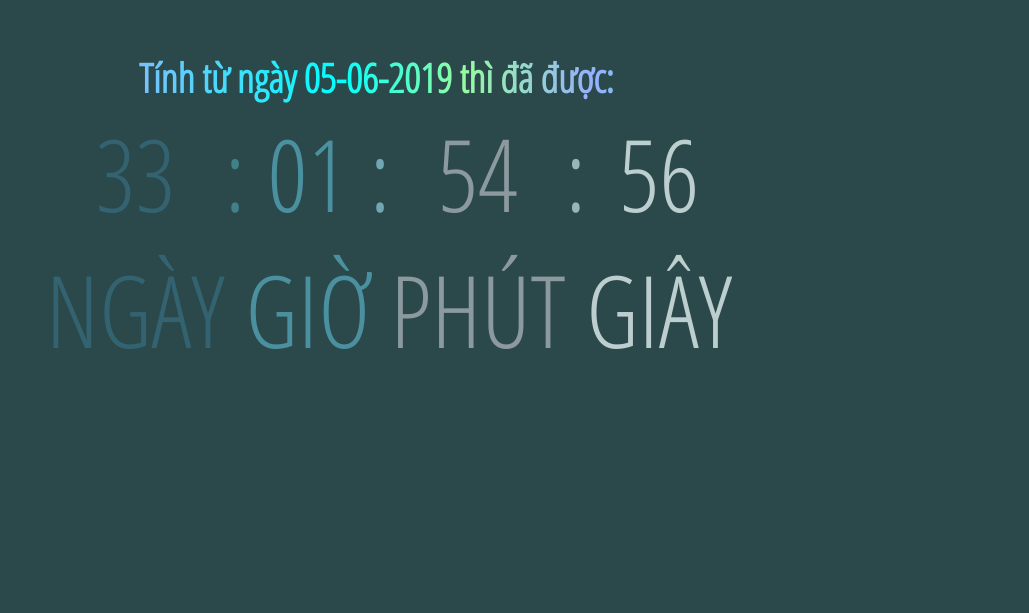
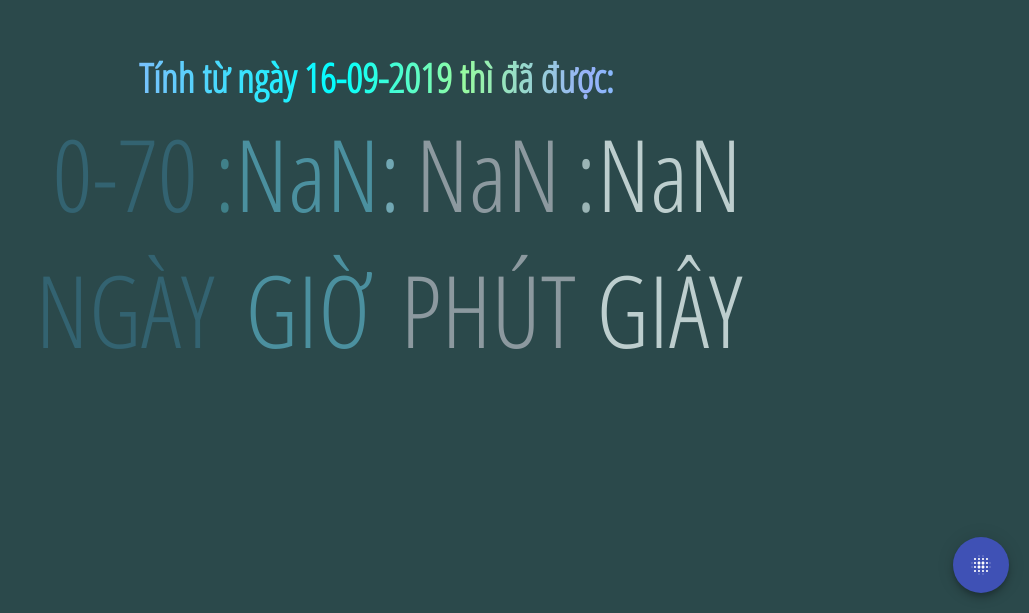
Before and after one commit to gpkbluesky/time, a React (Create React App) app: page / in a window 1280 px wide. Shown: the part 187-800 px from the top of the page, without its empty margins (251-1280 px from the left). Built offline with nearby package versions, Linux system fonts and the light colour scheme.

Commit message:
Add menu

```diff
--- /dev/null
+++ b/src/components/components/FabMenu.jsx
@@ -0,0 +1,77 @@
+import React, { useState } from 'react'
+
+import BlurOnIcon from '@material-ui/icons/BlurOn'
+import { Fab } from '@material-ui/core'
+import FacebookIcon from '@material-ui/icons/Facebook'
+import SettingPopover from './SettingPopover'
+import SettingsIcon from '@material-ui/icons/Settings'
+import { Zoom } from '@material-ui/core'
+import { social_url } from 'constants/social'
+
+const FabMenu = () => {
+  const [showMenu, setShowMenu] = useState(false)
+  const [showPopover, setShowPopover] = useState({
+    setting: false,
+    social: false
+  })
+  const [anchorEl, setAnchorEl] = useState(null)
+
+  const toggleShowMenu = () => setShowMenu(prev => !prev)
+
+  const onOpen = (event, name) => {
+    setShowPopover(prev => ({ ...prev, [name]: true }))
+    setAnchorEl(event.currentTarget)
+  }
+  const onClose = name => {
+    setShowPopover(prev => ({ ...prev, [name]: false }))
+    setAnchorEl(null)
+  }
+
+  const moveTo = link => {
+    window.open(link, '_blank')
+  }
+
+  return (
+    <div className="fab-menu">
+      <Fab color="primary" aria-label="menu" onClick={toggleShowMenu}>
+        <BlurOnIcon />
+      </Fab>
+      <div className="fab-menu-group">
+        <div className="fab-menu-item">
+          <Zoom
+            in={showMenu}
+            style={{ transitionDelay: showMenu ? '100ms' : '0ms' }}
+          >
+            <Fab
+              color="secondary"
+              aria-label="setting"
+              onClick={e => onOpen(e, 'setting')}
+            >
+              <SettingsIcon />
+            </Fab>
+          </Zoom>
+          <SettingPopover
+            open={showPopover.setting}
+            onClose={() => onClose('setting')}
+            anchorEl={anchorEl}
+          />
+        </div>
+        <div className="fab-menu-item">
+          <Zoom
+            in={showMenu}
+            style={{ transitionDelay: showMenu ? '200ms' : '100ms' }}
+          >
+            <Fab
+              aria-label="social"
+              onClick={() => moveTo(social_url.facebook)}
+            >
+              <FacebookIcon />
+            </Fab>
+          </Zoom>
+        </div>
+      </div>
+    </div>
+  )
+}
+
+export default FabMenu
--- /dev/null
+++ b/src/components/components/SettingPopover.jsx
@@ -0,0 +1,40 @@
+import Paper from '@material-ui/core/Paper'
+import Popover from '@material-ui/core/Popover'
+import React from 'react'
+import Typography from '@material-ui/core/Typography'
+import { makeStyles } from '@material-ui/core/styles'
+
+const useStyles = makeStyles(theme => ({
+  root: {
+    padding: theme.spacing(2)
+  }
+}))
+
+const SettingPopover = ({ onClose, open, anchorEl }) => {
+  const classes = useStyles()
+  return (
+    <Popover
+      className="menu-popover"
+      open={open}
+      anchorEl={anchorEl}
+      onClose={onClose}
+      anchorOrigin={{
+        vertical: 'top',
+        horizontal: 'center'
+      }}
+      transformOrigin={{
+        vertical: 'bottom',
+        horizontal: 'center'
+      }}
+    >
+      <Paper className={classes.root}>
+        <Typography component="h3" variant="h5">
+          Settings
+        </Typography>
+        <Typography component="p">I have no idea..</Typography>
+      </Paper>
+    </Popover>
+  )
+}
+
+export default SettingPopover
--- a/src/components/index.jsx
+++ b/src/components/index.jsx
@@ -1,2 +1,3 @@
 export { default as Introducing } from './components/Introducing'
 export { default as Clock } from './components/Clock'
+export { default as FabMenu } from './components/FabMenu'
--- /dev/null
+++ b/src/constants/date.js
@@ -0,0 +1,7 @@
+export const date = {
+  job: {
+    fresher: '06/05/2019',
+    junior: '09/16/2019'
+  },
+  love: {}
+}
--- /dev/null
+++ b/src/constants/social.js
@@ -0,0 +1,3 @@
+export const social_url = {
+  facebook: 'https://www.facebook.com/NguyenAlwaysSmile'
+}
--- a/src/main.scss
+++ b/src/main.scss
@@ -6,4 +6,6 @@
 
 @import './style/helper/helper';
 
+@import './style/components/FabMenu.scss';
+
 @import './style/page/app';
--- a/src/page/page/App.jsx
+++ b/src/page/page/App.jsx
@@ -1,20 +1,24 @@
 import 'main.scss'
 
-import { Clock, Introducing } from 'components'
+import { Clock, FabMenu, Introducing } from 'components'
 
 import React from 'react'
+import { date } from 'constants/date'
 
 const App = () => {
-  const thatDay = '06/05/2019'
+  const thatDay = date.job.junior
 
   return (
     <div className="App">
       <div className="group">
-        <>
-          <Introducing date={thatDay} />
-          <Clock date={thatDay} />
-        </>
+        {!!thatDay && (
+          <>
+            <Introducing date={thatDay} />
+            <Clock date={thatDay} />
+          </>
+        )}
       </div>
+      <FabMenu />
     </div>
   )
 }
--- /dev/null
+++ b/src/style/components/FabMenu.scss
@@ -0,0 +1,19 @@
+.fab-menu {
+  position: fixed;
+  right: 20px;
+  bottom: 20px;
+  &-group {
+    position: absolute;
+    right: 100%;
+    top: 0;
+    @include display-flex;
+    @include flex-dir(row-reverse);
+    .fab-menu-item {
+      position: relative;
+      margin-right: 10px;
+      &:first-child {
+        margin-right: 20px;
+      }
+    }
+  }
+}
```
